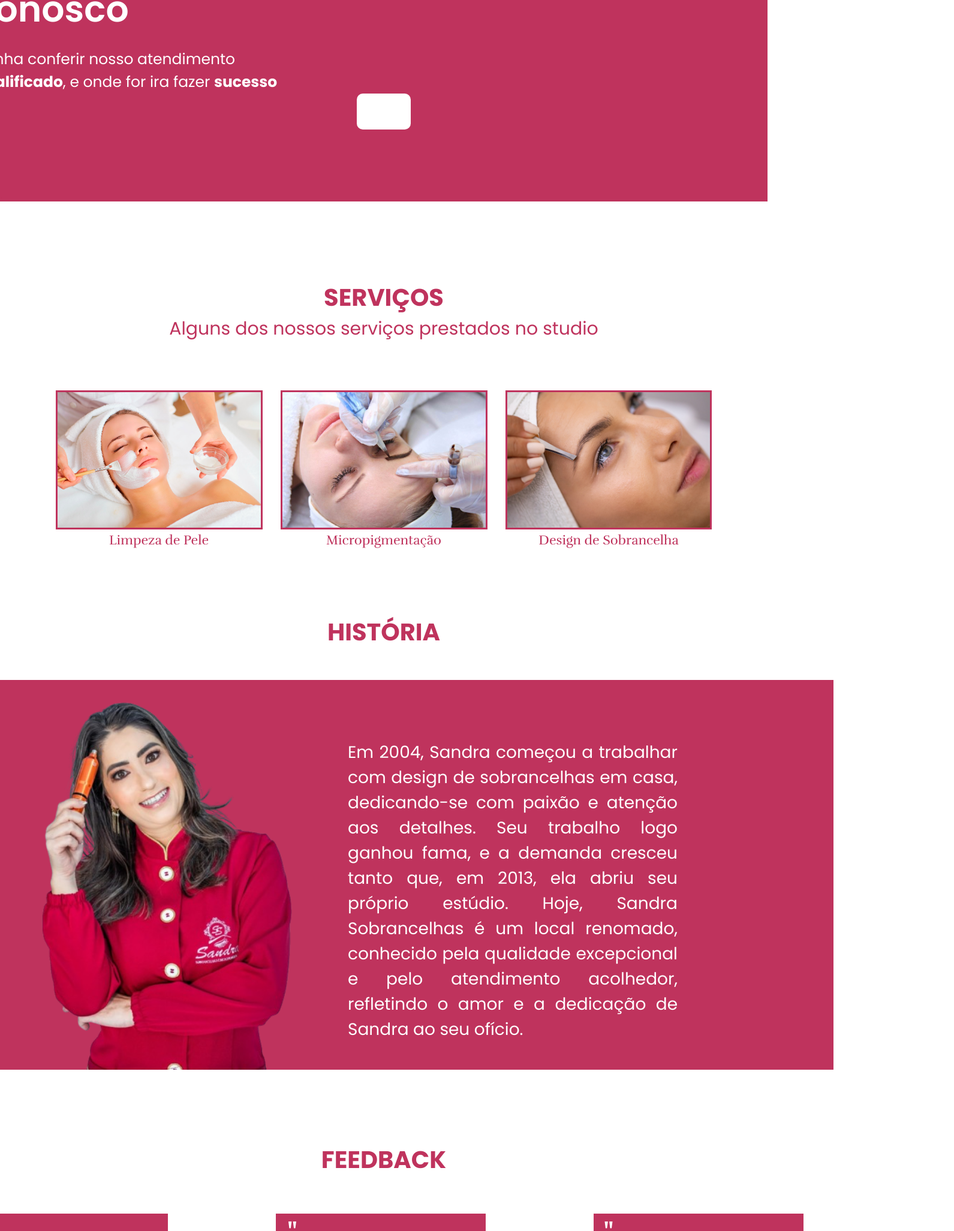
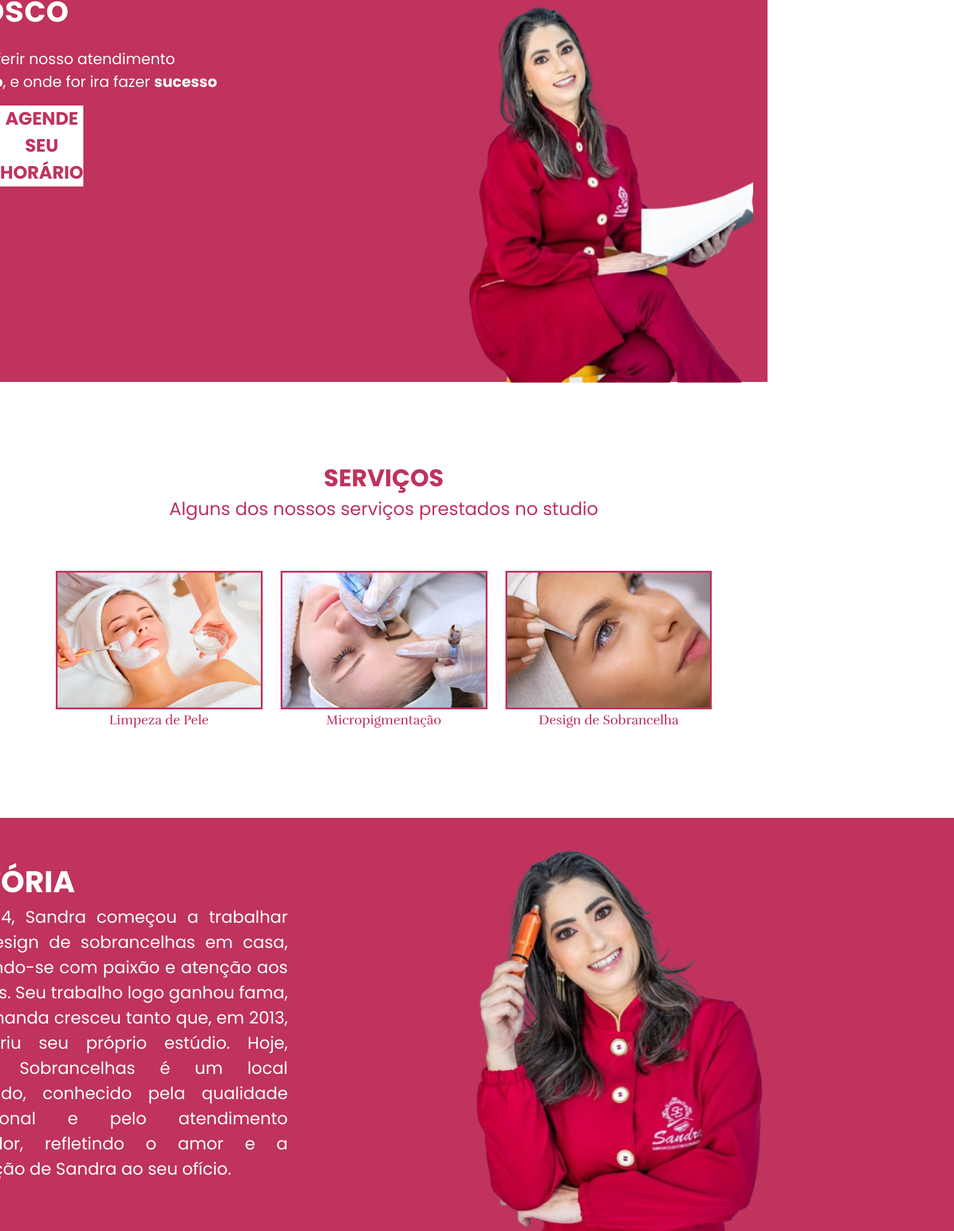
Before and after one commit to FerNogueiraa/Sal-o-de-beleza, a React (Vite) app in the folder interface/: page / in a window 1280 px wide. Shown: the part 329-2382 px from the top of the page at 60% size, 1591 px wide, since content can reach past the window. Built offline with nearby package versions, Linux system fonts and the light colour scheme.

Commit message:
tela da home com a parte superior finalizada, faltando apenas o rodape para ficar finalizado.

```diff
--- a/interface/src/components/modal2.jsx
+++ b/interface/src/components/modal2.jsx
@@ -3,7 +3,8 @@ import "../styles/modal2.css";
 import limpeza from "../assets/limpeza.jpg";
 import micropigmentacao from "../assets/micropigmentacao.jpg";
 import design from "../assets/design.jpg";
-import imghistoria from "../assets/imghistoria.png"
+import imghistoria from "../assets/imghistoria.png";
+import women2 from "../assets/women2.png";
 import { Link } from "react-router-dom";
 import Agendamento from "../routes/agendamento";
 
@@ -23,7 +24,8 @@ export default function Modal2({ children, image }) {
             <br />
             <p className="menor1">Venha conferir nosso atendimento</p>
             <p className="menor2"><strong>qualificado</strong>, e onde for ira fazer <strong>sucesso</strong></p>
-            <button className="Botao-Home" ><a href="Agendamento"> AGENDAR</a></button>
+            <button className="Botao-Home" >AGENDE SEU HORÁRIO</button>
+            <img className="imagem-home" src={women2} alt="Imagem" />
             <p className="Pontodoespaco">.</p>
         </div>
 
@@ -40,15 +42,18 @@ export default function Modal2({ children, image }) {
         <p className="nome1">Limpeza de Pele</p>
         <p className="nome2">Micropigmentação</p>
         <p className="nome3">Design de Sobrancelha</p>
-
-        <h1 className="Historia">HISTÓRIA</h1>
+        <br />
+        <br />
+        <br />
+        <br />
+        <br />
 
         <div className="div-historia">
-        <img className="imagem-historia" src={imghistoria} alt="Imagem" />
-
         <div className="div-menorescrita">
+        <h1 className="Historia">HISTÓRIA</h1>
         <p className="escrita-historia">Em 2004, Sandra começou a trabalhar com design de sobrancelhas em casa, dedicando-se com paixão e atenção aos detalhes. Seu trabalho logo ganhou fama, e a demanda cresceu tanto que, em 2013, ela abriu seu próprio estúdio. Hoje, Sandra Sobrancelhas é um local renomado, conhecido pela qualidade excepcional e pelo atendimento acolhedor, refletindo o amor e a dedicação de Sandra ao seu ofício.</p>
         </div>
+        <img className="imagem-historia" src={imghistoria} alt="Imagem" />
         </div>
         <h1 className="feedback">FEEDBACK</h1>
 
--- a/interface/src/styles/agendamentoadm.css
+++ b/interface/src/styles/agendamentoadm.css
@@ -3,7 +3,7 @@
     height: auto;
     background-color: #BF335D;
     border-radius: 40px;
-    margin-left: 24%;
+    margin-left: 31%;
     padding: 20px;
     position: relative;
     margin-top: -35%;
--- a/interface/src/styles/modal2.css
+++ b/interface/src/styles/modal2.css
@@ -8,20 +8,19 @@
    }
    .Pontodoespaco{
     color: #BF335D;
-    margin-top: 100px;
+    margin-top: -25px;
     text-align: left;
    }
-   .Botao-Home{
-    background-color: #FFFFFF;
-    color: #BF335D;
-    width: 90px;
-    height: 60px;
-    font-size: 20px;
-    font-family: poppins;
+   .Botao-Home {
+    background-color: white;
+    color: #BF335D; /* Cor bordo */
+    font-weight: bold;
+    font-family: 'Poppins';
     border: #FFFFFF;
-    border-radius: 10px;
-   }
-
+    font-size: 30PX;
+    margin-right: 1034PX;
+    margin-top: 20px;
+    }
 
    .image-women2{
        width: 450px;
@@ -30,6 +29,7 @@
    .texto-home{
     color: white;
     margin-top: 70px;
+    margin-right: 200px;
    }
 
    .maior{
@@ -140,23 +140,24 @@
    }
 
    .Historia{
-    color: #BF335D;
-    font-size: 40px;
+    color: #FFFFFF;
+    font-size: 50px;
     font-family: poppins;
-    margin-top: 110px;
+    text-align: left;
+
    }
 
    .div-historia{
     background-color: #BF335D;
     display: flex;
     margin-top: 50px;
-    width: 1500px;
-    margin-left: -50px;
+    width: 1901px;
+    margin-left: -250px;
    }
 
    .imagem-historia{
-    width: 480px;
-    margin-left: 150px;
+    width: 550px;
+    margin-left: 300px;
     margin-top:-80px;
    }
 
@@ -165,14 +166,14 @@
     color: white;
     font-size: 28px;
     text-align: justify;
-    margin-right: 20px;
+    margin-right: -20px;
    }
 
    .div-menorescrita{
     width: 570px;
     height: 450px;
-    margin-top: 100px;
-    margin-left: 60px;
+    margin-top: 70px;
+    margin-left: 200px;
    }
 
    .feedback{
@@ -306,3 +307,9 @@
     height: 200px;
     margin-top: 20px;
    }
+
+   .imagem-home{
+    margin-left: 70%;
+    margin-top: -28%;
+    width: 500px;
+   }
```
Also changed, not shown: interface/src/routes/agendamentoadm.jsx (+9 -0 lines), 1 other file (tests, documents, lock files or other folders).
